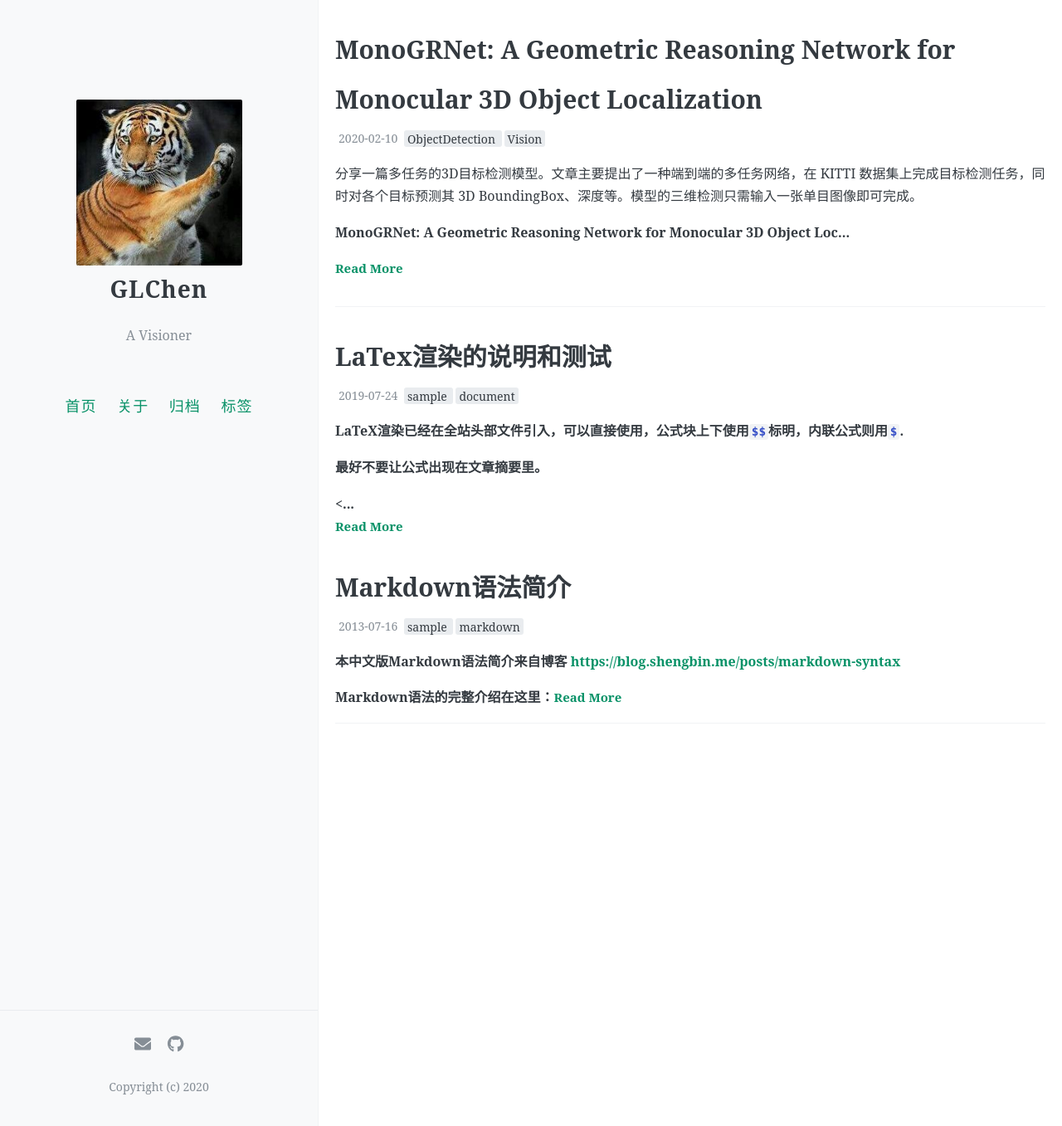
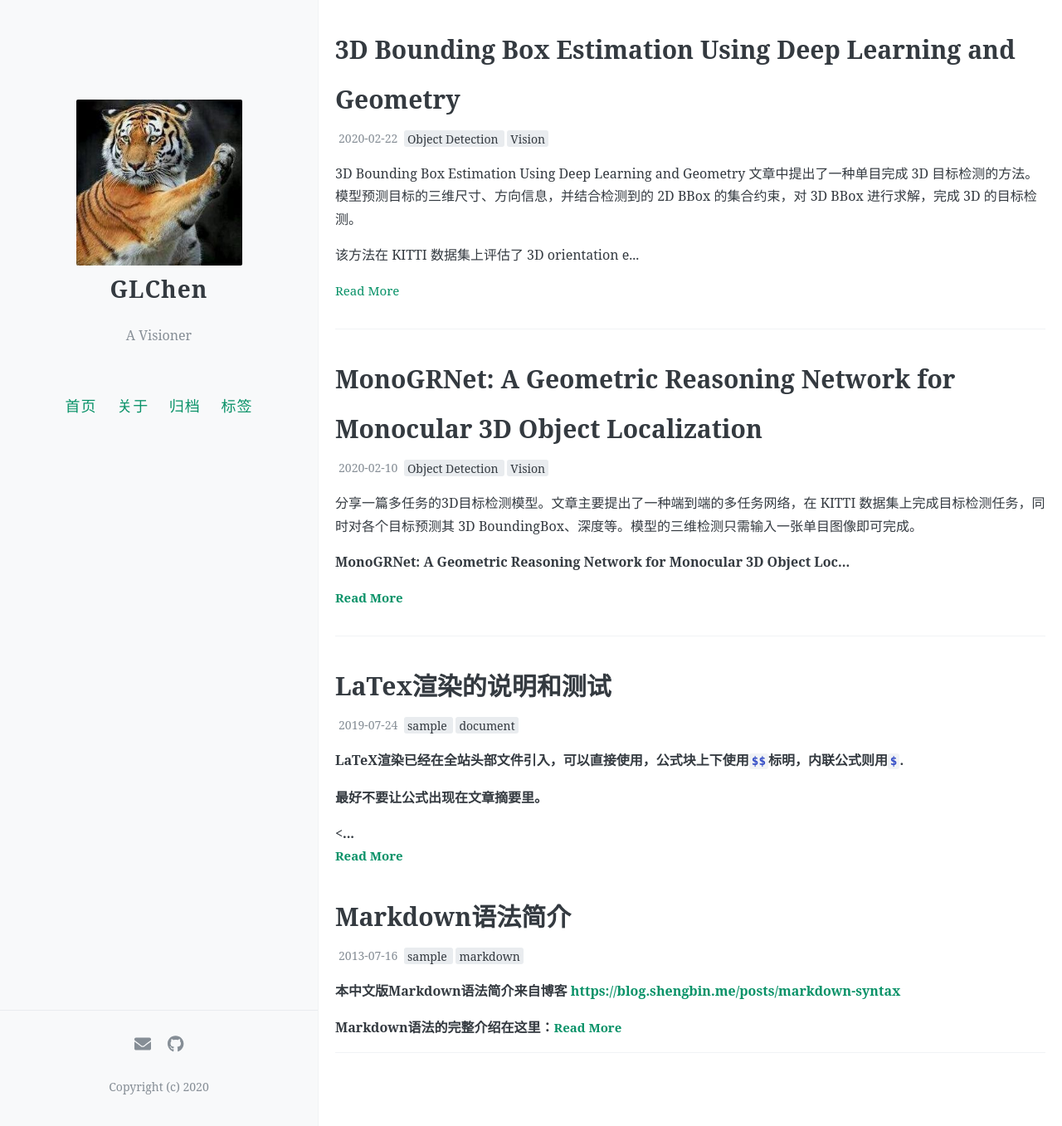
Before and after one commit to chencgln/chencgln.github.io, a Jekyll site: the page built from index.html, in a window 1280 px wide and 1357 px high. Shown: the whole window at 83% size. Built offline with Jekyll 4.4.1, drawn with Linux system fonts in a browser that asks for light colours; the list of posts is cut into pages by our own code; comment, search, counter and statistics services are not loaded; part of the change alters nothing that is shown.

Commit message:
3D DeepBox md

```diff
--- a/_posts/2020-02-18-MonoGRNet.md
+++ b/_posts/2020-02-18-MonoGRNet.md
@@ -3,7 +3,7 @@ layout: post
 title:  "MonoGRNet: A Geometric Reasoning Network for Monocular 3D Object Localization"
 date:   2020-02-10 21:03:36 +0530
 categories: PaperReading
-tags: [ObjectDetection, Vision]
+tags: [Object Detection, Vision]
 comments: true
 toc: true
 ---
@@ -52,7 +52,7 @@ $$B_{3d}=(B_{2d}, Z_c, c, O)$$
 * $B_{2d}$: 目标的 2D BBox
 * $Z_c$: 目标的深度
 * $c$: 目标三维中心点坐标在二维图像上的投影
-* $O$: 基于局部特征进行预测的角点偏移
+* $O$: 基于局部特征进行预测的角点偏移量
 
 因此，对于文章所提出模型将 3D 目标检测任务分解为4项对应各参数的子任务，并整合在同一网络中进行运算。
 
--- /dev/null
+++ b/_posts/2020-02-22-3DDeepBox.md
@@ -0,0 +1,133 @@
+---
+layout: post
+title:  "3D Bounding Box Estimation Using Deep Learning and Geometry"
+date:   2020-02-22 18:00
+categories: PaperReading
+tags: [Object Detection, Vision]
+comments: true
+toc: true
+---
+
+3D Bounding Box Estimation Using Deep Learning and Geometry 文章中提出了一种单目完成 3D 目标检测的方法。模型预测目标的三维尺寸、方向信息，并结合检测到的 2D BBox 的集合约束，对 3D BBox 进行求解，完成 3D 的目标检测。
+
+该方法在 KITTI 数据集上评估了 3D orientation estimation 和 3D bounding boxes，都获得了较好的结果。同时在 Pascal 3D+ 数据集上，也验证了对于视点预测的准确性.
+
+论文的创新点在于模型预测参数的选择以及基于参数进行目标 3D BBox 的求解思路。
+
+**3D Bounding Box Estimation Using Deep Learning and Geometry**: [PDF](https://arxiv.org/abs/1612.00496)
+
+参考代码：[Github](https://github.com/smallcorgi/3D-Deepbox)
+
+## 主要贡献
+
+* 提出了一种单目进行 3D 目标检测的方法，通过预测目标三维尺寸和朝向，并基于投影几何（projective geometry）求解目标姿态和 3D BBox；
+* 使用了 discrete-continuous 的策略：**MultiBin regression**，实现目标朝向的预测；
+* 引入了三种新的 3D BBox 评价指标；
+* 算法同时在 Pascal 3D+ 数据集上验证了对**视点**预测的有效性.
+
+
+<!-- 1. 直观地，先假设 2D BBox 的每一条边都对目标 3D BBox 8个角点的任一个建立上述方程，共有 $8^{4}=4096$ 个方程；
+1. 由于目标，尤其对于车辆，3D BBox 一定是直立的，即底面和上表面的位置是确定的。因此针对 2D BBox 的上下边，可以减少一半的角点数量，因此方程数为：$8*8*4*4=1024$
+2. 通常目标的 roll 角接近 $0^{o}$，2D BBox 的 $x_{min},x_{max}$/$y_{min},y_{max}$分别只与 3D BBox 的竖直边/水平边相关，即：$x_{min},x_{max}$ 对应边 $[\pm d_{x}/2,.,\pm d_{z}/2]，$y_{min},y_{max}$ 对应边 $[.,\pm d_{y}/2,\pm d_{z}/2]x_{min},x_{max}$，因此，对应的方程数更新为：$4^4=256$
+3.  -->
+
+## 实现细节
+
+### 3D BBox 预测流程
+
+
+文章提出一种利用预测的 2D BBox、目标朝向角和三维尺寸，来最小化误差求解目标的位置信息（目标中心点三维坐标） $T$ 的方法. 最终利用目标三维尺寸，中心坐标，朝向角就可以得到目标具体的 3D BBox。
+
+文章的算法流程基于假设：目标 3D BBox 在图像上的 2D 投影应该外接于目标的 2D BBox。因此，2D BBox 的任一边 $(x_{min}, x_{max}, y_{min}, y_{max})$ 应与 3D BBox 的其中一个顶点投影的 $x$ 或 $y$ 对应。
+
+设如下参数：
+
+* 目标中心点坐标：$T = [t_{x}, t_{y}, t_{z}]^{T}$
+* 目标三维尺寸：$D = [d_{x}, d_{y}, d_{z}]$
+* 目标朝向角：$R(\theta ,\phi ,\alpha)$
+* 目标 3D BBox 的各个角点由 $T$ 和 $D$ 得到，可表示为：$[X_{1}=d_{x}/2, -d_{y}/2, d_{z}/2], X_{2}=[d_{x}/2, -d_{y}/2, d_{z}/2], ... , X_{8}=[d_{x}/2, -d_{y}/2, d_{z}/2]$
+
+
+根据透视理论，可假设当 x_{min} 对应顶点 $[d_{x}/2, -d_{y}/2, d_{z}/2]$ 时，有透视关系：
+
+$$x_{min} = \left( K [R\quad T] \left[\begin{array}{c}
+d_{x}/2\\
+-d_{y}/2\\
+d_{z}/2\\
+1
+\end{array}
+\right]\right)_{x}$$
+
+直观地，2D BBox 的每一条边都可以对目标 3D BBox 8个角点的任一个建立上述方程，共有 $8^{4}=4096$ 个方程；
+
+通过以下约束可减少求解的范围：
+
+1. 由于目标，尤其对于车辆，3D BBox 一定是直立的，即底面和上表面的位置是确定的。
+2. 通常目标的 roll 角接近 $0^{o}$，2D BBox 的 $x_{min},x_{max}$/$y_{min},y_{max}$分别只与 3D BBox 的竖直边/水平边相关，即：$x_{min},x_{max}$ 对应边 $[\pm d_{x}/2,.,\pm d_{z}/2]，$y_{min},y_{max}$ 对应边 $[.,\pm d_{y}/2,\pm d_{z}/2]x_{min},x_{max}$
+3. 由于在 KITTI 数据集上，pitch 和 roll 角假定为零
+
+最后，可以得到 2D BBox 与 3D BBox 的角点对应关系：
+
+* $x_{min}$ --> $[\pm d_{x}/2,.,\pm d_{z}/2]$
+* $x_{max}$ --> $[\pm d_{x}/2,.,\pm d_{z}/2]$
+* $y_{min}$ --> $[.,d_{y}/2,.,\pm d_{z}/2]$
+* $y_{max}$ --> $[.,-d_{y}/2,\pm d_{z}/2]$
+
+共 64 种映射关系。
+
+由模型得到的2D BBox、目标朝向角和三维尺寸，依据上述约束条件，即可最小化误差来对目标的中心点 $T$ 进行求解。具体的求解方法可参考文章的补充材料: [http://bit.ly/2oYMpuw](http://bit.ly/2oYMpuw)
+
+### 模型结构
+
+论文提出的模型输出为检测目标的三维尺寸和朝向来实现，通过后处理即可求解目标的 3D BBox。模型的结构可以表示为：
+
+![](https://note.youdao.com/yws/public/resource/85316e5cb1fff56c44995b8d7939e13b/xmlnote/WEBRESOURCEefca26d3649799e69cfef93bdc0be82f/916)
+
+
+### MultiBin Orientation Estimation
+
+待预测的目标朝向，可以分为全局方向 $\theta$ 和 目标的局部方向: $\theta_{l}$ ，二者可以互相转换，转换的原理参考下图（左）。
+
+|||
+:-:|:-:
+![](https://note.youdao.com/yws/public/resource/85316e5cb1fff56c44995b8d7939e13b/xmlnote/WEBRESOURCEe47ed7624456631c0d7b0a989b49ed4b/910)|![](https://note.youdao.com/yws/public/resource/85316e5cb1fff56c44995b8d7939e13b/xmlnote/WEBRESOURCE4103300cebc7309b6407296ab7774a97/913)
+
+
+考虑对于一个目标，当保持 $\theta$ 不变进行运动时，在图像上观察到的 $\theta_{l}$ 是随距离变化的（上图右）。因此，基于目标检测的局部图像特征，$\theta_{l}$ 应是更适合用来预测的值。并可以利用预测的 $\theta_{l}$ 来计算 $\theta$。
+
+对于角度的回归，文章采用了 MultiBin 的方法实现了离散地求解。首先将角度划分为 $n$ 个有交集的 bins，模型通过预测各个 bin 的概率和回归 一个偏移量，来得到最终的角度结果。对一 $i^{th}$ bin，其预测值包括：$(c_{i}, cos(\Delta \theta_{i}), sin(\Delta \theta_{i}))$。
+
+另外在 $cos(\Delta \theta_{i}), sin(\Delta \theta_{i})$ 的回归中添加了 L2 正则化得到更精确的角度结果。
+
+#### Loss 定义
+
+整体 loss 可以总结为：
+
+$$L_{\theta} = L_{conf} + \omega * L_{loc}$$
+
+对于GT：$\theta ^{*}$
+* $L_{conf}$: Softmax Loss
+* $L_{loc}$，取包含 $\theta ^{*}$ 的 $n_{\theta ^{*}}$ 个 bins：
+
+$$L_{loc} = - \frac{1}{n_{\theta ^{*}}}\sum cos(\theta ^{*}-c_{i}-\Delta \theta _{i})$$
+
+### Object Dimensions
+
+目标的三维尺寸是基于 L2 loss 进行回归的。通过计算训练集上不同类别对应的平均尺寸，然后回归各个目标相对于其各维度平均尺寸的残差。因此 Loss 的方程可以表示为：
+
+$$L_{dim} = \frac{1}{n}\sum (D^{*}-\overline{D}-\delta)^{2}$$
+
+最终，整体的 Loss 可以总结为：
+
+$$L = \alpha L_{dims} + L_{\theta}$$
+
+## 实验和结果
+
+![](
+https://note.youdao.com/yws/public/resource/85316e5cb1fff56c44995b8d7939e13b/xmlnote/WEBRESOURCE85d3d23259183340295924bebbce6634/918)
+
+### 示例
+
+KITTI 数据上对应的 2D 和 3D BBox 结果：
+
+![](https://note.youdao.com/yws/public/resource/85316e5cb1fff56c44995b8d7939e13b/xmlnote/WEBRESOURCE118b61b3470ee4b09aad4c76656635bd/920)
```
Also changed, not shown: 1 other file.
